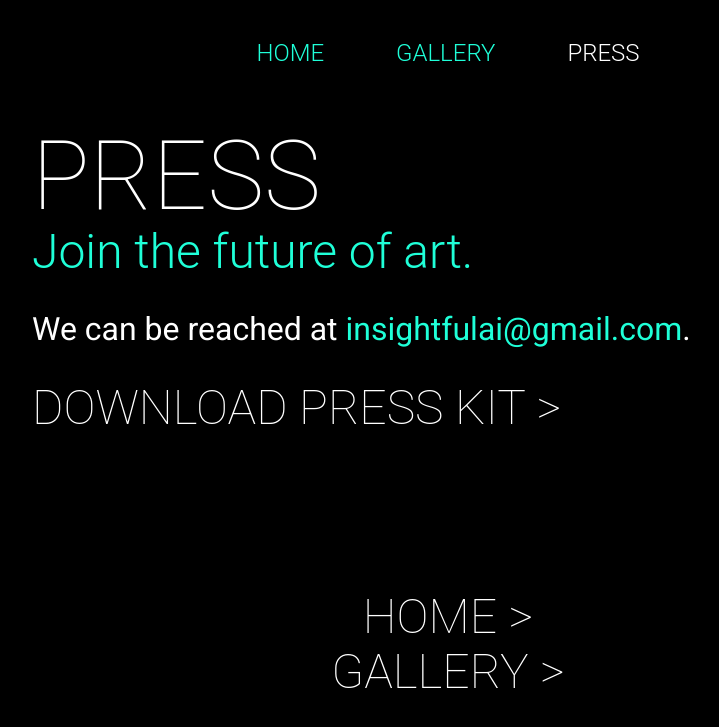
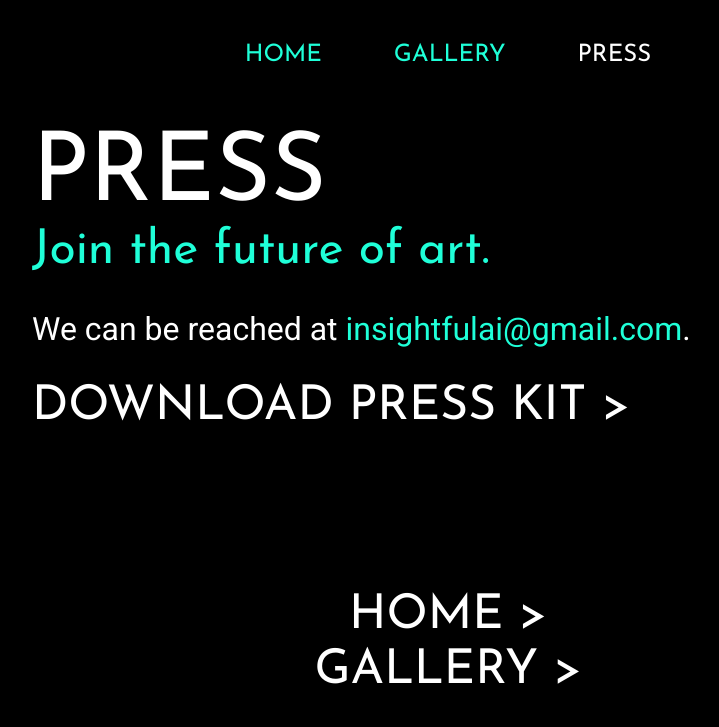
Before and after one commit to InsightfulAI/insightfulai.github.io, a Jekyll site: the page built from infusion/press.md, in a window 1280 px wide and 900 px high. Shown: the top 727 px of the window, without its empty margins (192-911 px from the left). Built offline with Jekyll 4.4.1, drawn with Linux system fonts in a browser that asks for light colours.

Commit message:
Attempted to rectify thin font issue by using font weight

```diff
--- a/_sass/infusion-theme.scss
+++ b/_sass/infusion-theme.scss
@@ -36,8 +36,8 @@ body {
 }
 
 h1 {
-  font-family: "Josefin Sans Thin", "Roboto Thin", "Futura", "Century Gothic", sans-serif;
-  font-weight: normal;
+  font-family: "Josefin Sans", "Roboto", "Futura", "Century Gothic", sans-serif;
+  font-weight: 100;
   font-size: 3em;
   padding: 0;
   margin: 0;
@@ -45,8 +45,8 @@ h1 {
 }
 
 h2 {
-  font-family: "Josefin Sans Light", "Roboto Light", "Futura", "Century Gothic", sans-serif;
-  font-weight: normal;
+  font-family: "Josefin Sans", "Roboto", "Futura", "Century Gothic", sans-serif;
+  font-weight: 300;
   font-size: 1.5em;
   padding: 0;
   margin: 0;
@@ -92,9 +92,9 @@ a {
 
 .btn {
   text-transform: uppercase;
-  font-family: "Josefin Sans Thin", "Roboto Thin", "Futura", "Century Gothic", sans-serif;
+  font-family: "Josefin Sans", "Roboto", "Futura", "Century Gothic", sans-serif;
   font-size: 3rem;
-  font-weight: normal;
+  font-weight: 100;
   margin-bottom: 1rem;
   color: white;
   //background-color: $color-2;
@@ -403,7 +403,8 @@ a {
 
 .nav{
   text-transform: uppercase;
-  font-family: "Josefin Sans Light", "Roboto Light", "Futura", "Century Gothic", sans-serif;
+  font-family: "Josefin Sans", "Roboto", "Futura", "Century Gothic", sans-serif;
+  font-weight: 300;
   font-weight: normal;
 
   @include large {
@@ -451,8 +452,8 @@ a {
 .social {
   text-transform: uppercase;
   color: white;
-  font-family: "Josefin Sans Light", "Roboto Light", "Futura", "Century Gothic", sans-serif;
-  font-weight: normal;
+  font-family: "Josefin Sans", "Roboto", "Futura", "Century Gothic", sans-serif;
+  font-weight: 300;
   font-size: 24px;
   padding: 0.5rem;
 
```
